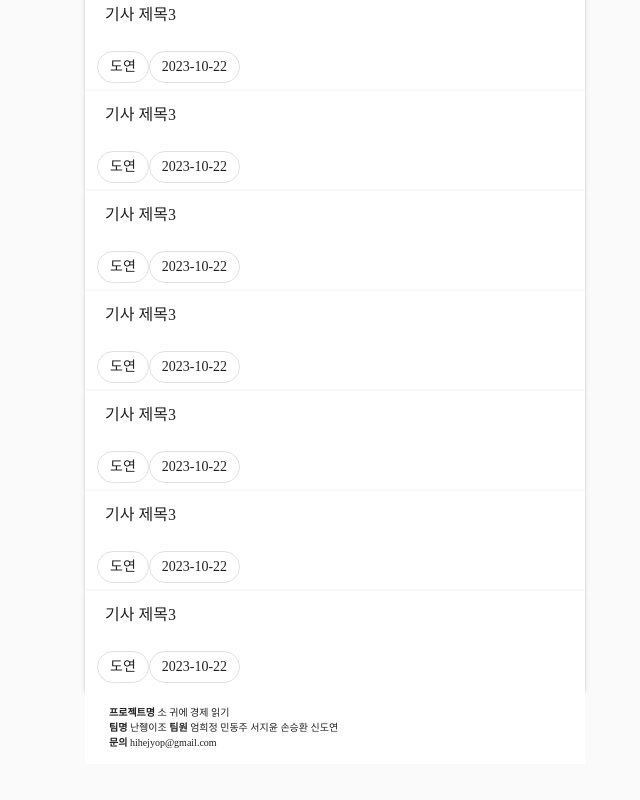
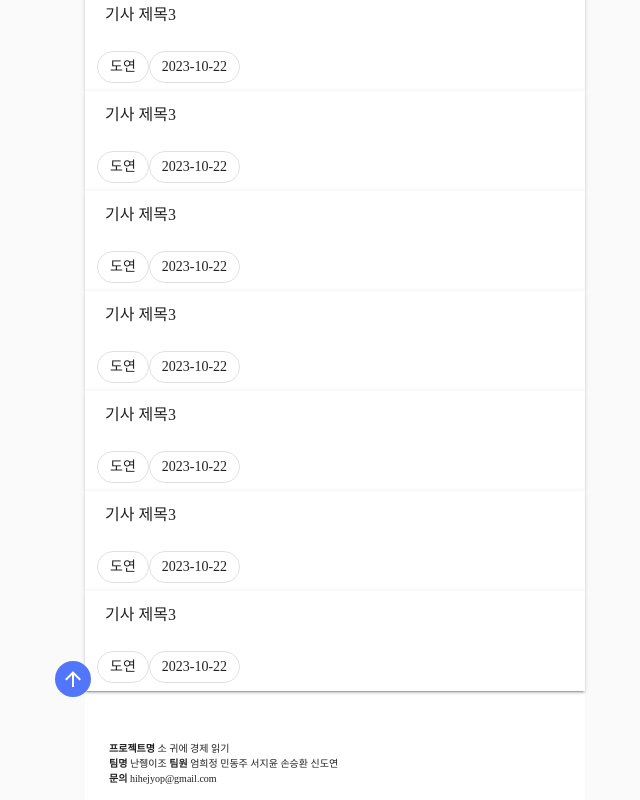
Before and after one commit to Jeeyoun-S/Cow-Economy, a Vue app in the folder frontend/: page /news in a window 1280 px wide. Shown: the part 859-1659 px from the top of the page, without its empty margins (305-945 px from the left). Before the commit the page ends 1623 px from the top, so only its background shows below. Built offline with nearby package versions, Linux system fonts and the light colour scheme; no server answers; a web font is replaced by a local one.

Commit message:
Design: to top 버튼 구현

```diff
--- a/frontend/src/components/NewsList/NewsList.vue
+++ b/frontend/src/components/NewsList/NewsList.vue
@@ -46,12 +46,17 @@
         style="cursor: pointer"
       ></news-card>
     </v-sheet>
+    <!-- go to top button -->
+    <v-btn class="go-to-top" icon color="white" @click="scrollToTop">
+      <v-icon>mdi-arrow-up</v-icon>
+    </v-btn>
   </v-sheet>
 </template>
 
 <script>
 import NewsCard from "./element/NewsCard.vue";
 import { mapActions, mapState } from "vuex";
+import { Swiper } from "vue-awesome-swiper";
 
 export default {
   name: "NewsList",
@@ -67,6 +72,11 @@ export default {
   },
   computed: {
     ...mapState("newsStore", ["news", "categoryNews"]),
+  },
+  mounted() {
+    new Swiper(".swiper-container", {
+      // Swiper 옵션 설정
+    });
   },
   created() {
     this.sort = "최신순";
@@ -104,6 +114,13 @@ export default {
         );
       }
     },
+    // [@Method] 맨 위로 가기
+    scrollToTop() {
+      window.scrollTo({
+        top: 0,
+        behavior: "smooth",
+      });
+    },
   },
 };
 </script>
@@ -112,4 +129,12 @@ export default {
 #news-list {
   background-color: var(white);
 }
+
+.go-to-top {
+  position: fixed;
+  bottom: 30px;
+  right: 30px;
+
+  background-color: var(--main-col-2);
+}
 </style>
```
